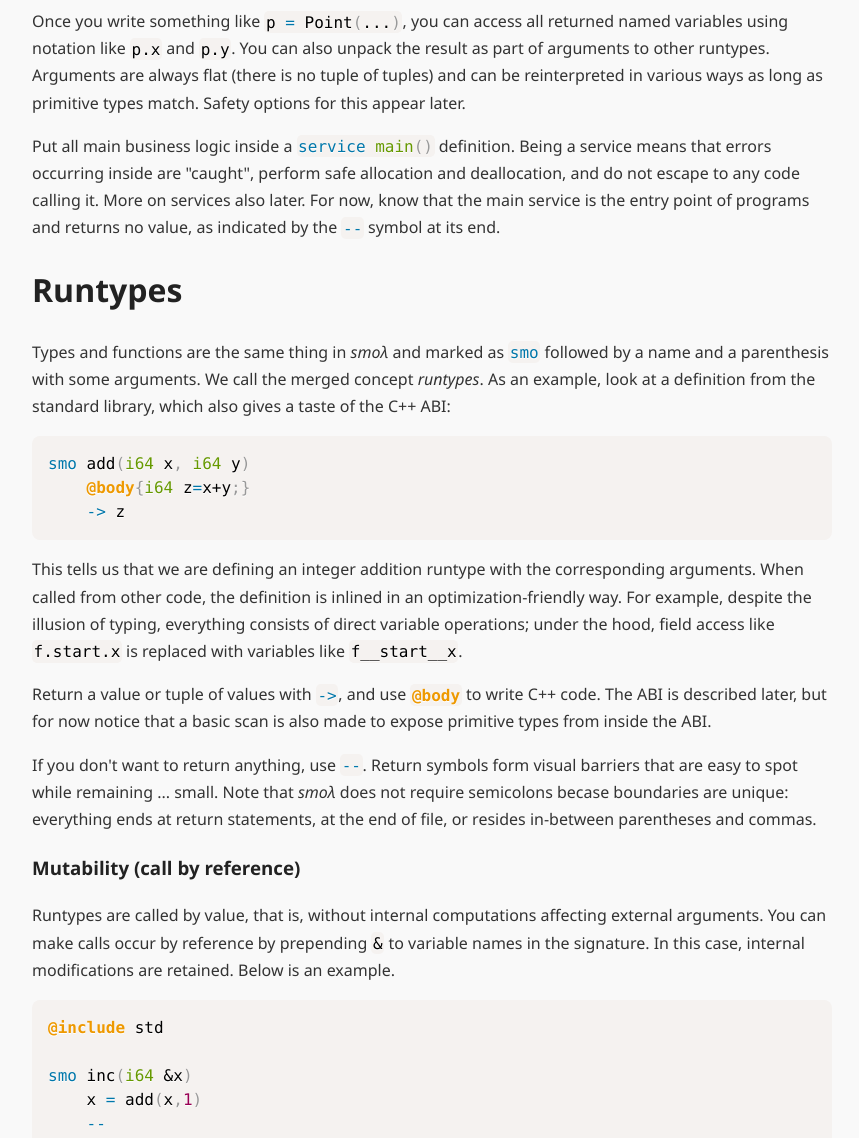
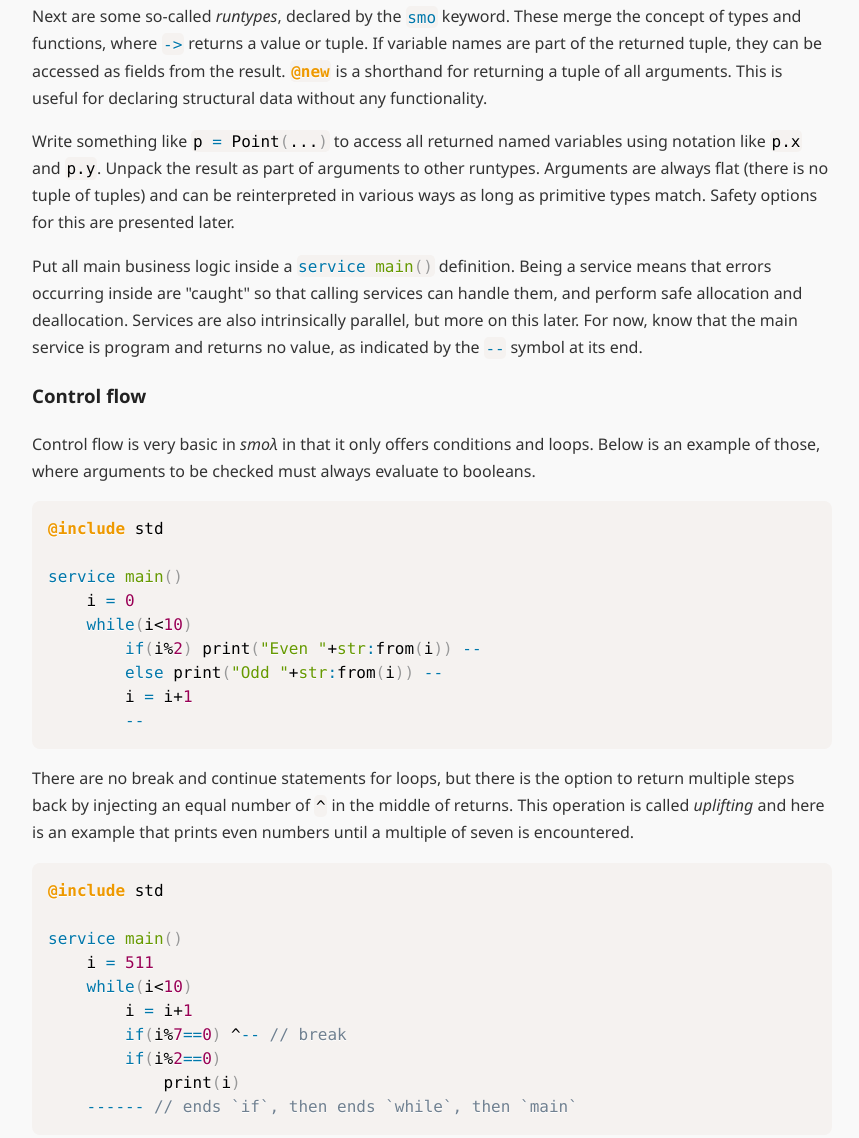
Before and after one commit to maniospas/smol, a plain HTML site: page docs/index.html in a window 1280 px wide. Shown: the part 1078-2216 px from the top of the page, without its empty margins (208-1067 px from the left). Drawn offline with nearby package versions, Linux system fonts and the light colour scheme.

Commit message:
design vision for breaks

```diff
--- a/docs/index.html
+++ b/docs/index.html
@@ -54,17 +54,20 @@
 
 <p><i>Smoλ</i>  is a low-level language with fast zero-cost abstractions that are organized into failsafe services.
 Its core is tiny — really tiny! So tiny, in fact, that functions like printing and basic
-arithmetic operations are part of the standard library instead of being part of the language.
-There's a direct-to-C++ interface for extensible functionality.</p>
+arithmetic operations are only implemented in the standard library with a direct-to-C++ interface.</p>
 
 
 <h1 id="quickstart">Quickstart</h1>
 
-<p>Download or build the language, and ensure that both it and GCC are available in your system.
-An LSP server is provided as a VSCode extension named <i>smoλ (smolambda)</i>.
-Search for the segment in the parenthesis or get it from
-<a href="https://marketplace.visualstudio.com/items?itemName=maniospas.smolambda">here</a>.
-Look at an example program:</p>
+<h3>Setup</h3>
+
+<p>Download or build <i>smoλ</i>, and ensure that both it and GCC are available in your system.
+An language server is provided as a VSCode extension named <i>smoλ (smolambda)</i>;
+Search for the segment in the parenthesis in the extensions, or get it from
+<a href="https://marketplace.visualstudio.com/items?itemName=maniospas.smolambda">here</a>.</p>
+
+<h3>What's interesting?</h3>
+<p>Look at an example program:</p>
 
 <pre><code class="language-smolambda">@include std
 
@@ -86,26 +89,66 @@ service main()
 other files with the <i>.s</i> extension. Paths are separated by dots.
 For safety, includes cannot occur within definitions.
 Circular dependencies or re-imports are not allowed either. Here we use the
-<a href="#std">standard library</a>, but you may create your own flavor.</p>
+<a href="#std">standard library</a>, but you may create your own flavor. Nothing exciting.</p>
 
-<p>Next are some so-called <i>runtype</i> definitions, indicated by the <code class="language-smolambda">smo</code>
-keyword. These merge the concept of types and functions, where the keyword <code class="language-smolambda">-></code>
+<p>Next are some so-called <i>runtypes</i>, declared by the <code class="language-smolambda">smo</code>
+keyword. These merge the concept of types and functions, where <code class="language-smolambda">-></code>
 returns a value or tuple. If variable names are part of the returned tuple, they can be accessed as fields
 from the result. <code class="language-smolambda">@new</code> is a shorthand for
 returning a tuple of all arguments. This is useful for declaring structural data without any functionality.</p>
 
-<p>Once you write something like <code class="language-smolambda">p = Point(...)</code>,
-you can access all returned named variables using notation like
+<p>Write something like <code class="language-smolambda">p = Point(...)</code>
+to access all returned named variables using notation like
 <code class="language-smolambda">p.x</code> and <code class="language-smolambda">p.y</code>.
-You can also unpack the result as part of arguments to other runtypes. Arguments are always flat
+Unpack the result as part of arguments to other runtypes. Arguments are always flat
 (there is no tuple of tuples) and can be reinterpreted in various ways
-as long as primitive types match. Safety options for this appear later.</p>
+as long as primitive types match. Safety options for this are presented later.</p>
 
 <p>Put all main business logic inside a <code class="language-smolambda">service main()</code> definition.
-Being a service means that errors occurring inside are "caught", perform safe allocation and deallocation,
-and do not escape to any code calling it. More on services also later.
-For now, know that the main service is the entry point of programs and returns no value, as indicated by
+Being a service means that errors occurring inside are "caught" so that calling services can handle them,
+and perform safe allocation and deallocation. Services are also intrinsically parallel, but more on this later.
+For now, know that the main service is program and returns no value, as indicated by
 the <code class="language-smolambda">--</code> symbol at its end.</p>
+
+<h3>Control flow</h3>
+
+<p>
+Control flow is very basic in <i>smoλ</i> in that it only offers conditions and loops.
+Below is an example of those, where arguments to be checked must always evaluate to booleans.
+</p>
+
+<pre><code class="language-smolambda">@include std
+
+service main()
+    i = 0
+    while(i&lt;10)
+        if(i%2) print("Even "+str:from(i)) --
+        else print("Odd "+str:from(i)) --
+        i = i+1
+        --
+</code></pre>
+
+<p>
+There are no break and continue statements for loops, but there is the option to return multiple
+steps back by injecting an equal number of  <code class="language-smolambda">^</code> in the middle of returns.
+This operation is called <i>uplifting</i> and here is an example that prints even numbers until
+a multiple of seven is encountered.
+</p>
+
+
+<pre><code class="language-smolambda">@include std
+
+service main()
+    i = 511
+    while(i&lt;10)
+        i = i+1
+        if(i%7==0) ^-- // break
+        if(i%2==0)
+            print(i)
+    ------ // ends `if`, then ends `while`, then `main`
+</code></pre>
+
+
 
 <h1 id="smo">Runtypes</h1>
 
```
Also changed, not shown: 5 other files.
